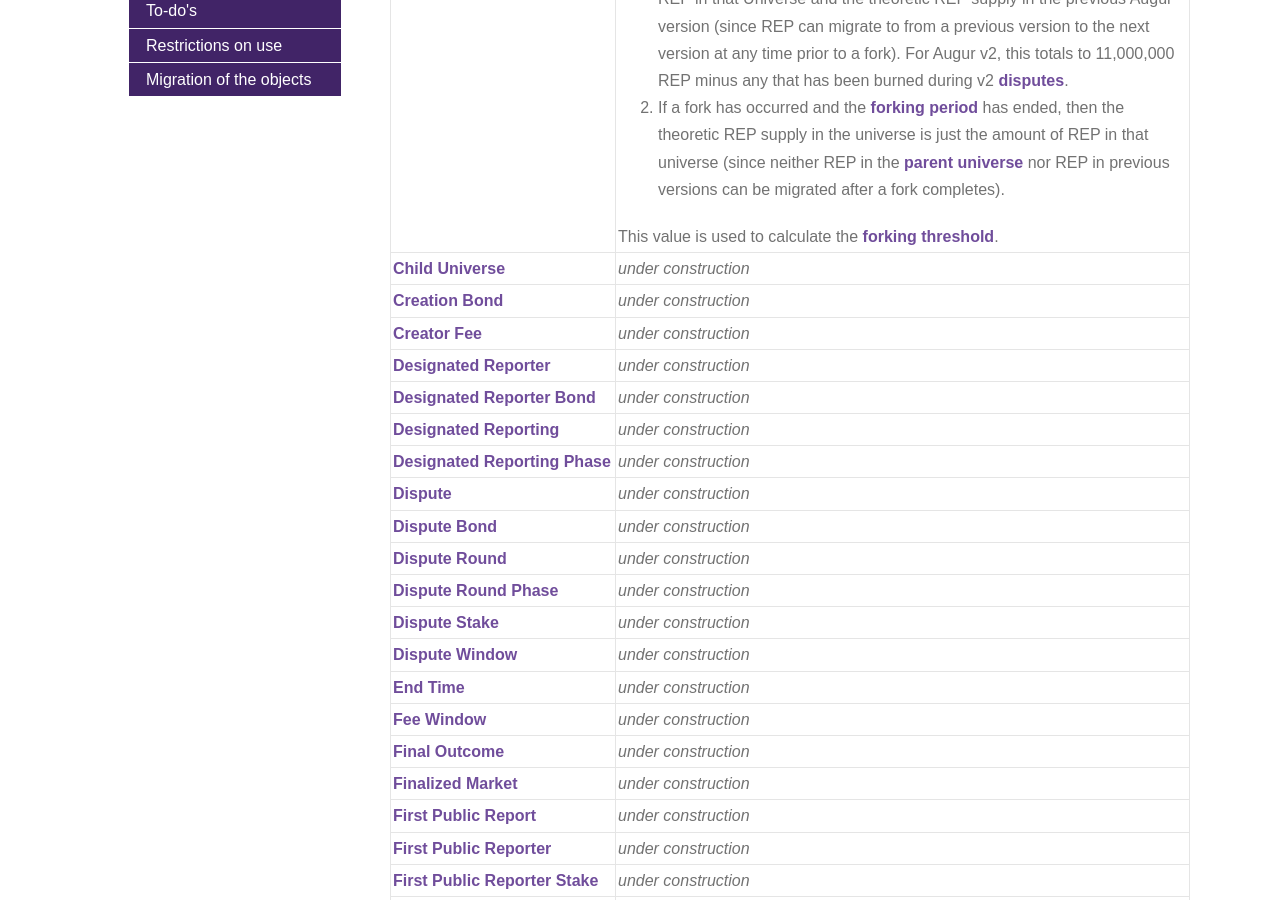
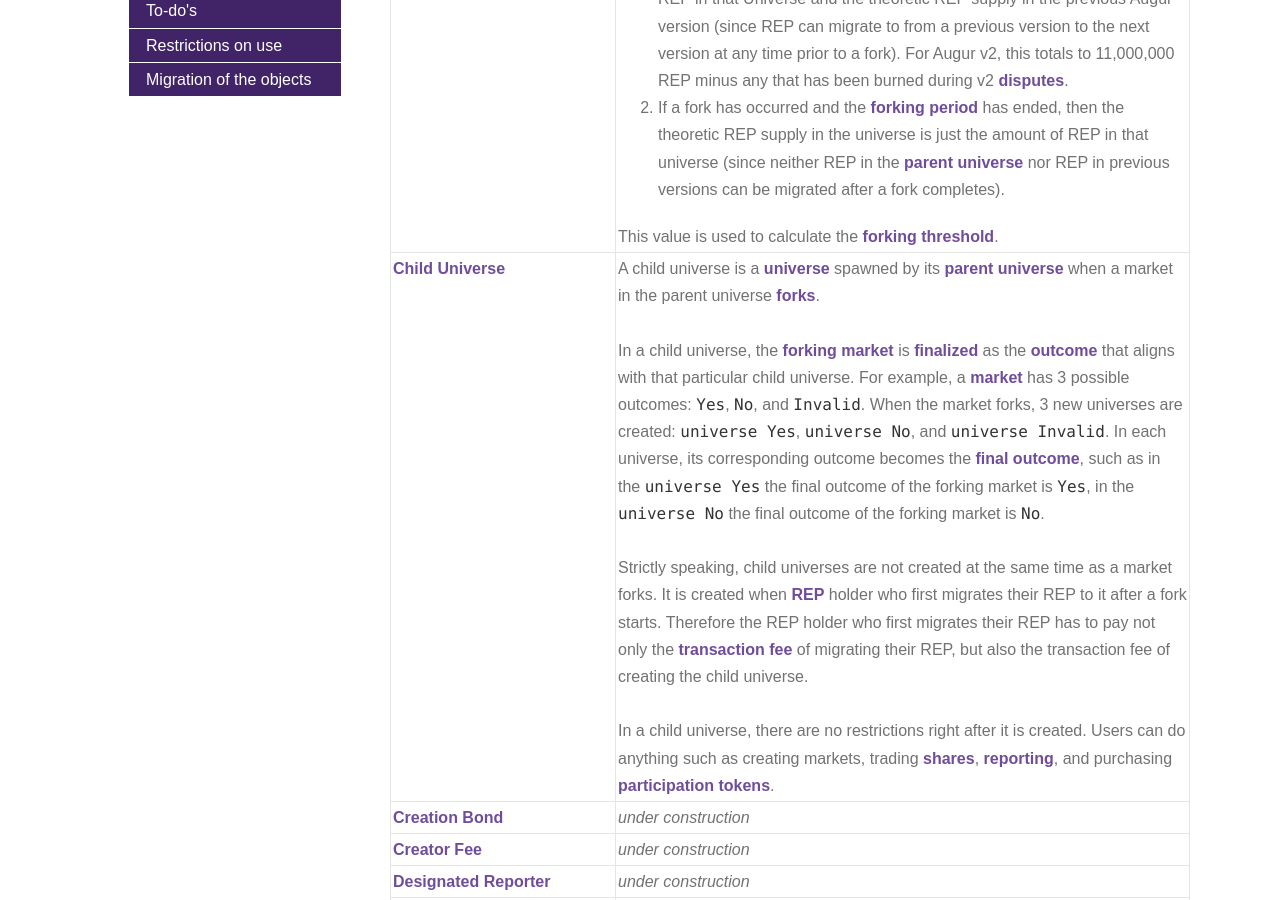
Before and after one commit to MicahZoltu/Augur.Guide-for-IPFS, a Jekyll site: the page built from collections/_version2-english/7-glossary.md, in a window 1280 px wide and 900 px high, scrolled down 396 px. Built offline with Jekyll 4.4.1, drawn with Linux system fonts in a browser that asks for light colours; comment, search, counter and statistics services are not loaded.

Commit message:
[glossary] Add "Child Universe"

```diff
--- a/_data/version2-english/glossary.yml
+++ b/_data/version2-english/glossary.yml
@@ -8,7 +8,17 @@ All Theoretical REP: |-
     <li>If a fork has occurred and the <a href="#Forking_Period">forking period</a> has ended, then the theoretic REP supply in the universe is just the amount of REP in that universe (since neither REP in the <a href="#Parent_Universe">parent universe</a> nor REP in previous versions can be migrated after a fork completes).</li>
   </ol>
   This value is used to calculate the <a href="#Forking_Threshold">forking threshold</a>.
-Child Universe: <i>under construction</i>
+Child Universe: |-
+  A child universe is a  <a href="#Universe">universe</a> spawned by its <a href="#Parent_Universe">parent universe</a> when a market in the parent universe <a href="#Fork">forks</a>.
+  <br>
+  <br>
+  In a child universe, the <a href="#Forking_Market">forking market</a> is <a href="#Finalized_Market">finalized</a> as the <a href="#Outcome">outcome</a> that aligns with that particular child universe. For example, a <a href="#Market">market</a> has 3 possible outcomes: <code>Yes</code>, <code>No</code>, and <code>Invalid</code>. When the market forks, 3 new universes are created: <code>universe Yes</code>, <code>universe No</code>, and <code>universe Invalid</code>. In each universe, its corresponding outcome becomes the <a href="#Final_Outcome">final outcome</a>, such as in the <code>universe Yes</code> the final outcome of the forking market is <code>Yes</code>, in the <code>universe No</code> the final outcome of the forking market is <code>No</code>.
+  <br>
+  <br>
+  Strictly speaking, child universes are not created at the same time as a market forks. It is created when <a href="#Reputation_Token">REP</a> holder who first migrates their REP to it after a fork starts. Therefore the REP holder who first migrates their REP has to pay not only the <a href="#Transaction_Fee">transaction fee</a> of migrating their REP, but also the transaction fee of creating the child universe.
+  <br>
+  <br>
+  In a child universe, there are no restrictions right after it is created. Users can do anything such as creating markets, trading <a href="#Share">shares</a>, <a href="#Report">reporting</a>, and purchasing <a href="#Participation_Token">participation tokens</a>.
 Creation Bond: <i>under construction</i>
 Creator Fee: <i>under construction</i>
 Designated Reporter: <i>under construction</i>
```
